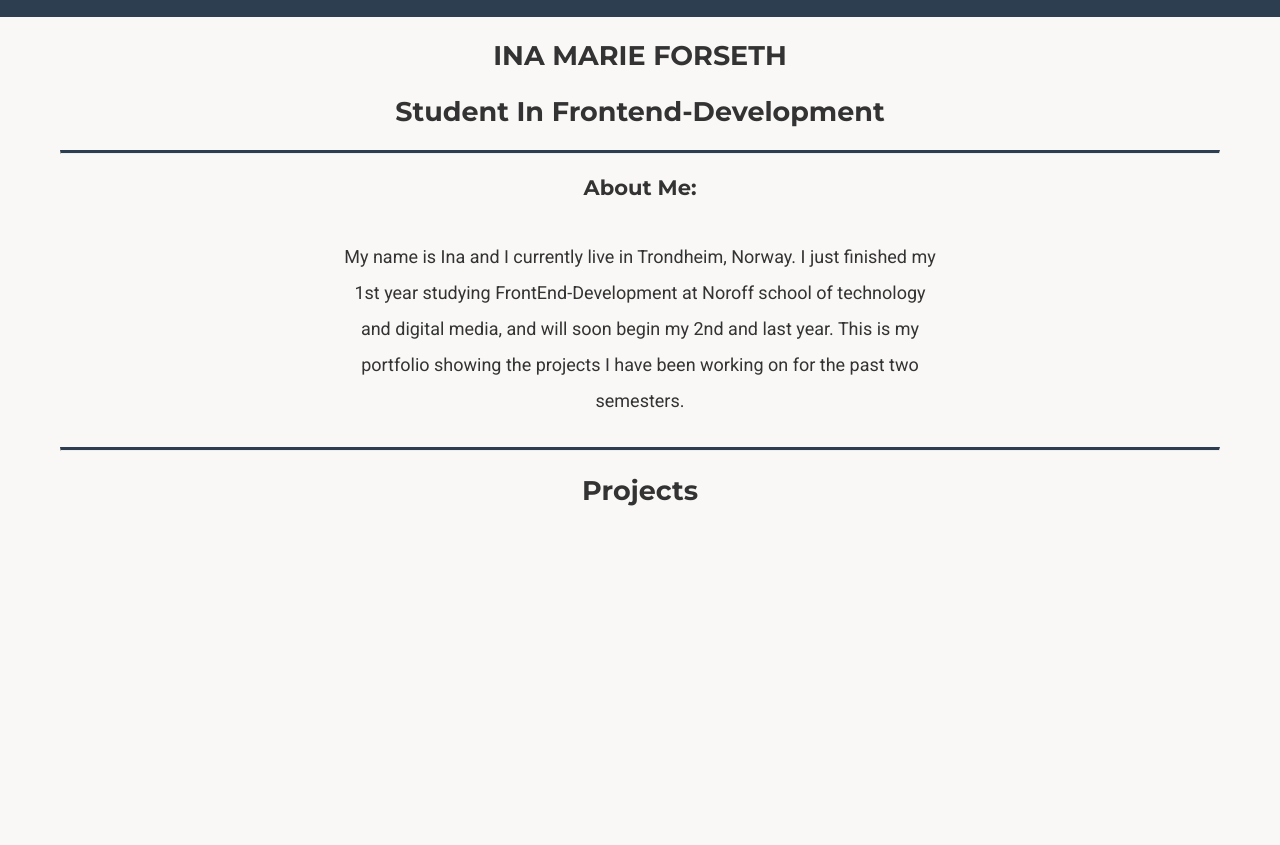
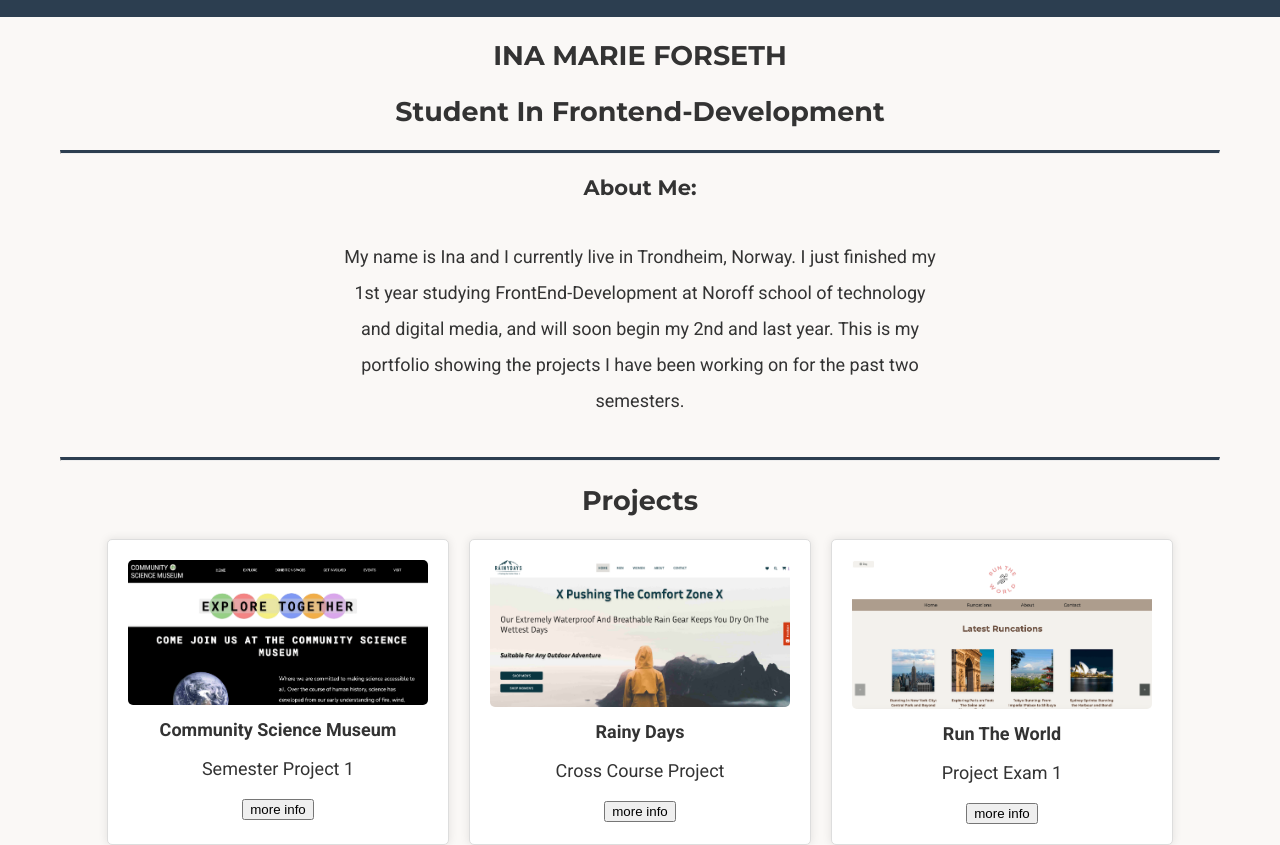
Before and after one commit to Inamarie84/InaMarieForseth-Portfolio1, a website: page index.html in a window 1280 px wide. Shown: the part 72-917 px from the top of the page. Before the commit the page ends 800 px from the top, so only its background shows below. Drawn offline with Linux system fonts and the light colour scheme.

Commit message:
added images and content

```diff
--- a/css/style.css
+++ b/css/style.css
@@ -67,3 +67,54 @@ header {
     text-align: center;
     line-height: 2rem;
 }
+
+.about-section, .projects-section {
+    margin: 20px;
+}
+
+.projects-section {
+    text-align: center;
+}
+
+.card-container {
+    display: flex;
+    flex-wrap: wrap;
+    justify-content: center;
+    gap: 20px;
+}
+
+.card {
+    background-color: #fff;
+    border: 1px solid #ddd;
+    border-radius: 5px;
+    max-width: 300px;
+    padding: 20px;
+    box-shadow: 0 0 10px rgba(0, 0, 0, 0.1);
+    text-align: center;
+}
+
+.card img {
+    width: 100%;
+    border-radius: 5px;
+}
+
+.card h4 {
+    margin: 10px 0;
+}
+
+@media (max-width: 600px) {
+
+    .about-info {
+        max-width: 300px;
+    }
+
+    .card-container {
+        flex-direction: column;
+        align-items: center;
+    }
+
+    .card {
+        max-width: 100%;
+        margin-bottom: 20px;
+    }
+}
--- a/index.html
+++ b/index.html
@@ -15,6 +15,7 @@
     <header>
         <div class="header-title">portfolio</div>
     </header>
+    <main>
     <section>
     <h1>ina marie forseth</h1>
     <h2>student in frontend-development </h2>
@@ -33,9 +34,30 @@
 <hr>
 <section class="projects-section">
     <h2>Projects</h2>
-    <div class="projects-container">
-
+    <div class="card-container">
+        <div class="card">
+            <img src="/images/project1.png" alt="project 1 screenshot of homepage">
+            <h4>Community Science Museum</h4>
+            <p>Semester Project 1</p>
+            <button>more info</button>
+        </div>
+        <div class="card">
+            <img src="/images/project2.png" alt="project 2 screenshot of homepage">
+            <h4>Rainy Days</h4>
+            <p>Cross Course Project</p>
+            <button>more info</button>
+        </div>
+        <div class="card">
+            <img src="/images/project3.png" alt="project 3 screenshot of homepage">
+            <h4>Run The World</h4>
+            <p>Project Exam 1</p>
+            <button>more info</button>
+        </div>
     </div>
 </section>
+</main>
+<footer>
+
+</footer>
 </body>
 </html>
```
Also changed, not shown: images/project1.png (added), images/project2.png (added), images/project3.png (added).
